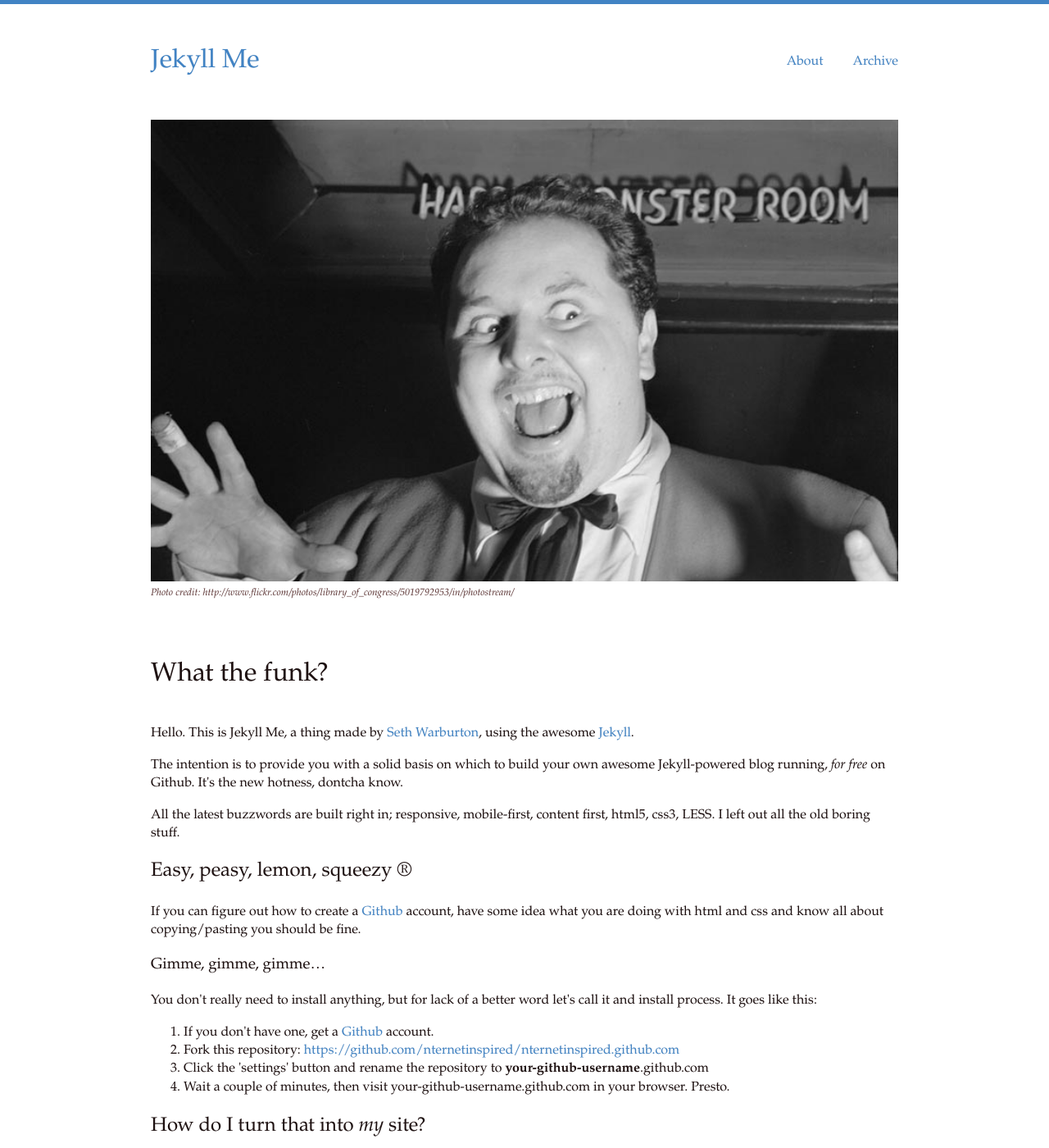
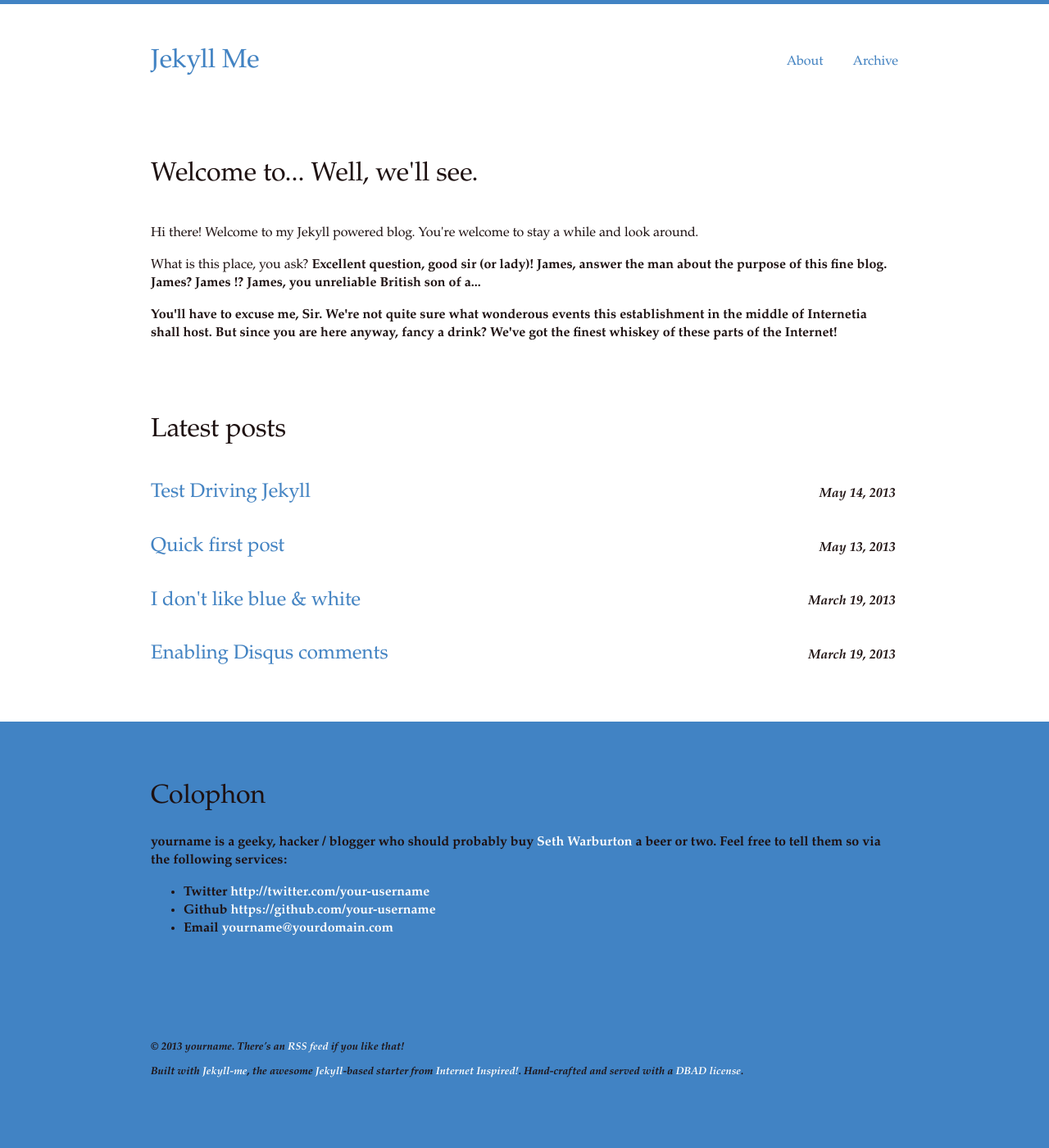
Before and after one commit to toretto/nternetinspired.github.com, a Jekyll site: the page built from index.html, in a window 1280 px wide and 1400 px high. Shown: the whole window at 82% size. Built offline with Jekyll 4.4.1, drawn with Linux system fonts in a browser that asks for light colours; some of the changed text lies outside the part shown.

Commit message:
Update index.html

```diff
--- a/index.html
+++ b/index.html
@@ -1,7 +1,5 @@
 ---
 layout: default
-image: /img/monster-man.jpg
-credit: http://www.flickr.com/photos/library_of_congress/5019792953/in/photostream/
 description: Jekyll Me is a Jekyll starter template built by Seth Warburton of internet Inspired. Buy him a beer if you want.
 ---
 
@@ -13,23 +11,11 @@ description: Jekyll Me is a Jekyll starter template built by Seth Warburton of i
 {% endif %}
 <section>
     <article>
-        <header><h1>What the funk?</h1></header>
-        <p>Hello. This is Jekyll Me, a thing made by <a href="http://twitter.com/nternetinspired">Seth Warburton</a>, using the awesome <a href="http://jekyllrb.com/">Jekyll</a>.</p>
-        <p>The intention is to provide you with a solid basis on which to build your own awesome Jekyll-powered blog running, <em>for free</em> on Github. It's the new hotness, dontcha know.</p>
-        <p>All the latest buzzwords are built right in; responsive, mobile-first, content first, html5, css3, LESS. I left out all the old boring stuff.</p>
-        <h2>Easy, peasy, lemon, squeezy &reg;</h2>
-        <p>If you can figure out how to create a <a href="https://github.com/">Github</a> account, have some idea what you are doing with html and css and know all about copying/pasting you should be fine.</p>
-        <h3>Gimme, gimme, gimme…</h3>
-        <p>You don't really need to install anything, but for lack of a better word let's call it and install process. It goes like this:</p>
-        <ol>
-            <li>If you don't have one, get a <a href="https://github.com/">Github</a> account.</li>
-            <li>Fork this repository: <a href="https://github.com/nternetinspired/nternetinspired.github.com/">https://github.com/nternetinspired/nternetinspired.github.com</a></li>
-            <li>Click the 'settings' button and rename the repository to <strong>your-github-username</strong>.github.com</li>
-            <li>Wait a couple of minutes, then visit your-github-username.github.com in your browser. Presto.
-        </ol>
-        <h2>How do I turn that into <em>my</em> site?</h2>
-        <p>I wrote a few things down, so if you want you can go check out <a href="/archive.html">the archive</a>. Or just check out the newest articles below.</p>
-    </article>
+        <header><h1>Welcome to... Well, we'll see.</h1></header>
+<p>Hi there! Welcome to my Jekyll powered blog. You're welcome to stay a while and look around.</p>
+<p>What is this place, you ask? <strong>Excellent question, good sir (or lady)! James, answer the man about the purpose of this fine blog. James? James !? James, you unreliable British son of a...</p>
+
+<p>You'll have to excuse me, Sir. We're not quite sure what wonderous events this establishment in the middle of Internetia shall host. But since you are here anyway, fancy a drink? We've got the finest whiskey of these parts of the Internet!</p>
 </section>
 <section>
 <h1>Latest posts</h1>
```
